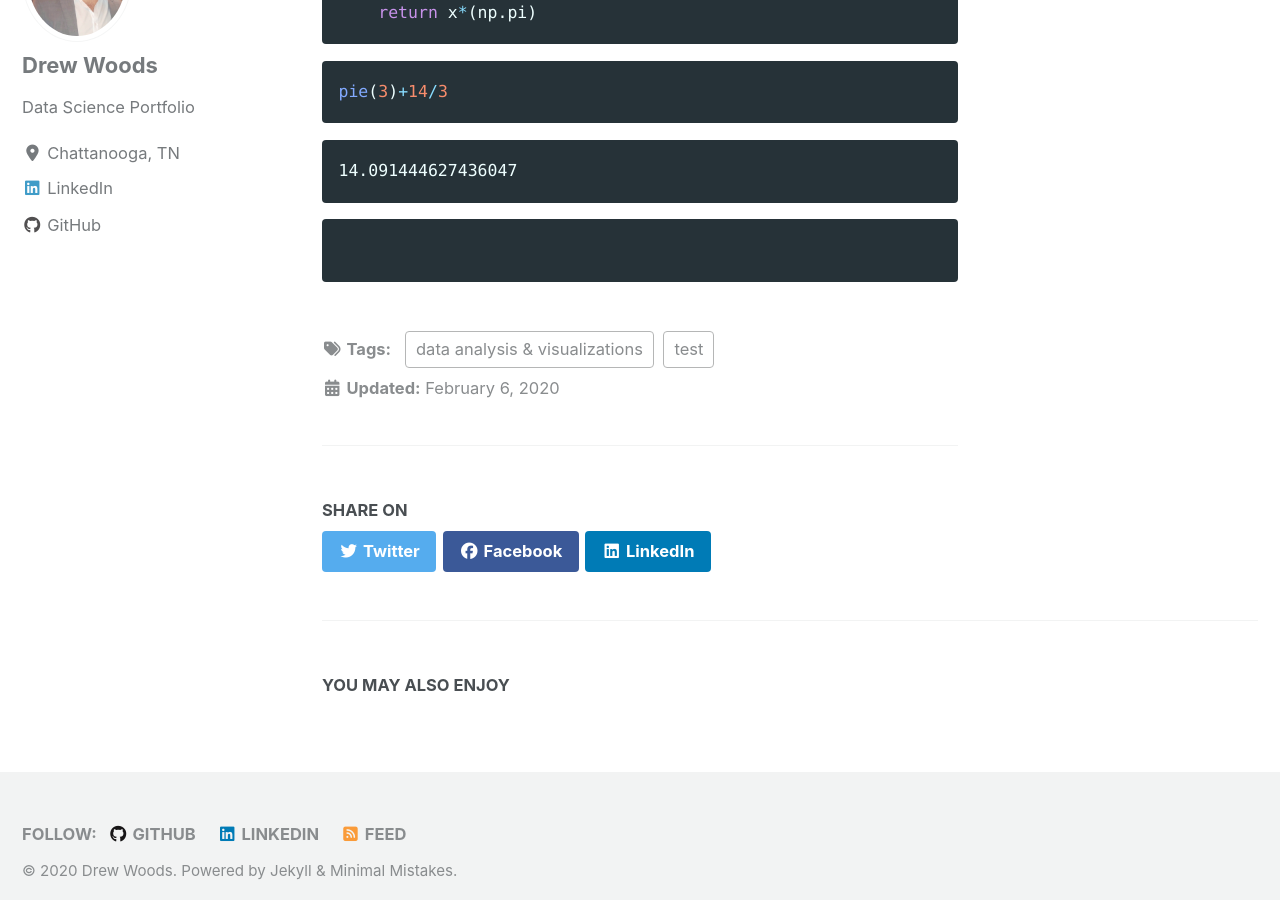
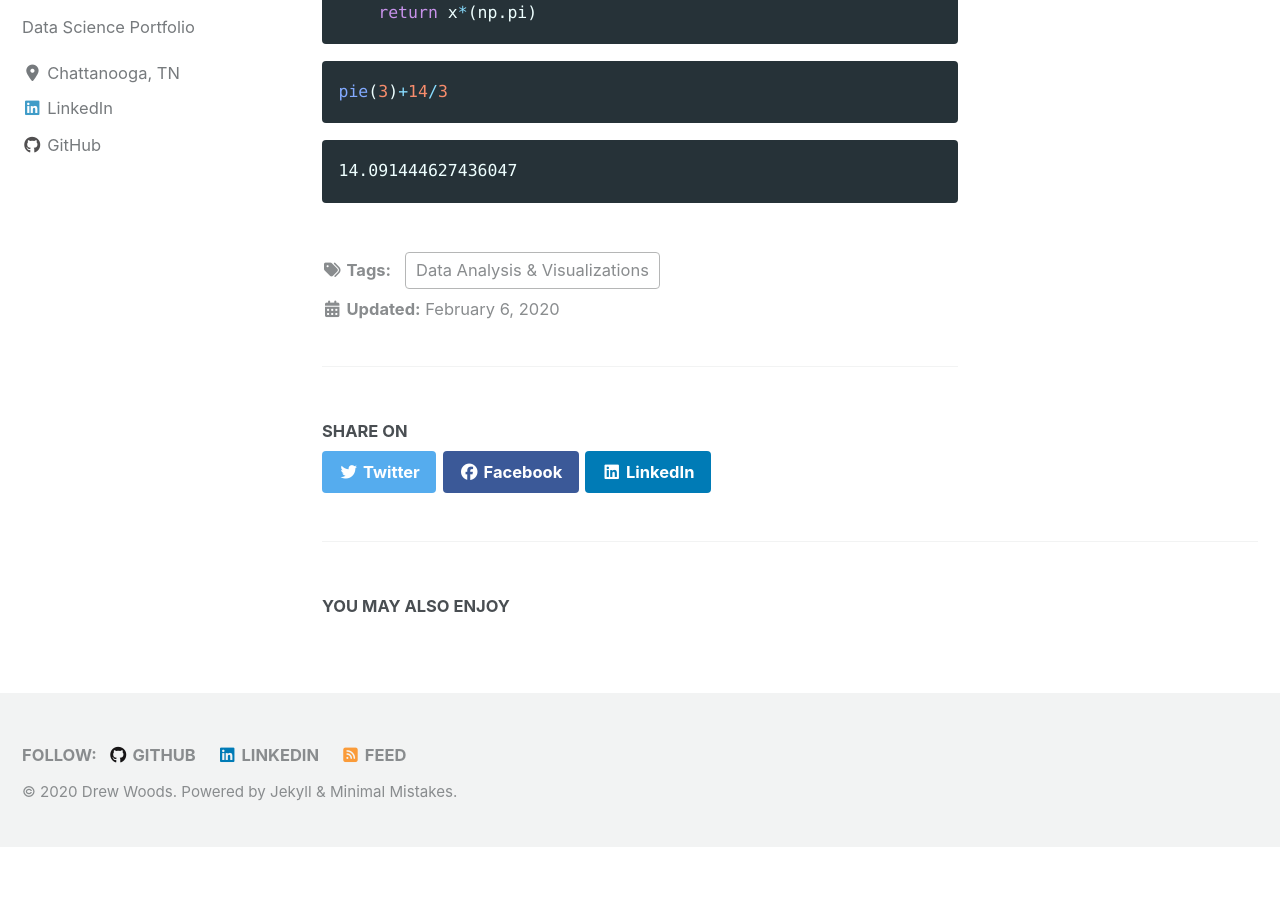
Before and after one commit to backdoordata/backdoordata.github.io, a Jekyll site: the page built from _posts/2020-02-06-testNB.md, in a window 1280 px wide and 900 px high, scrolled down 2672 px. Built offline with Jekyll 4.4.1, drawn with Linux system fonts in a browser that asks for light colours; cached includes are drawn as plain includes; nearby versions of some CDN libraries; after the commit the page ends 3519 px from its top, so only the background shows below that; part of the change alters nothing that is shown.

````diff
--- a/_posts/2020-02-06-testNB.md
+++ b/_posts/2020-02-06-testNB.md
@@ -1,7 +1,8 @@
 ---
 title: "Test IPYNB"
 date: 2020-02-06
-tags: [test, data analysis & visualizations]
+permalink: /data-analysis-and-visualizations/Test-IPYNB
+tags: [Data Analysis & Visualizations]
 header:
     image: "/images/nash-header.jpg"
 excerpt: "This is Not a Real Project"
@@ -192,10 +193,3 @@ pie(3)+14/3
 
 
     14.091444627436047
-
-
-
-
-```python
-
-```
````
